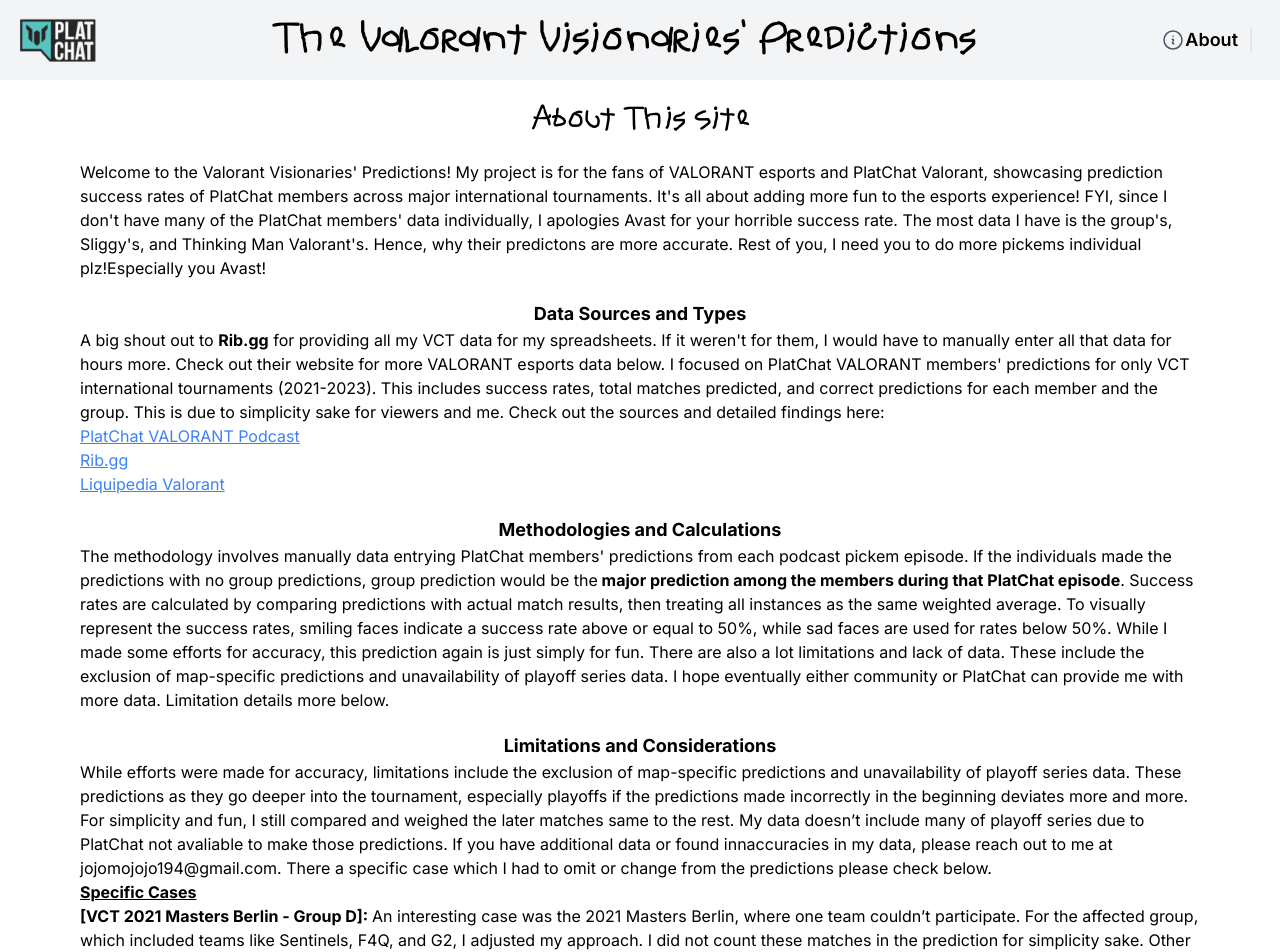
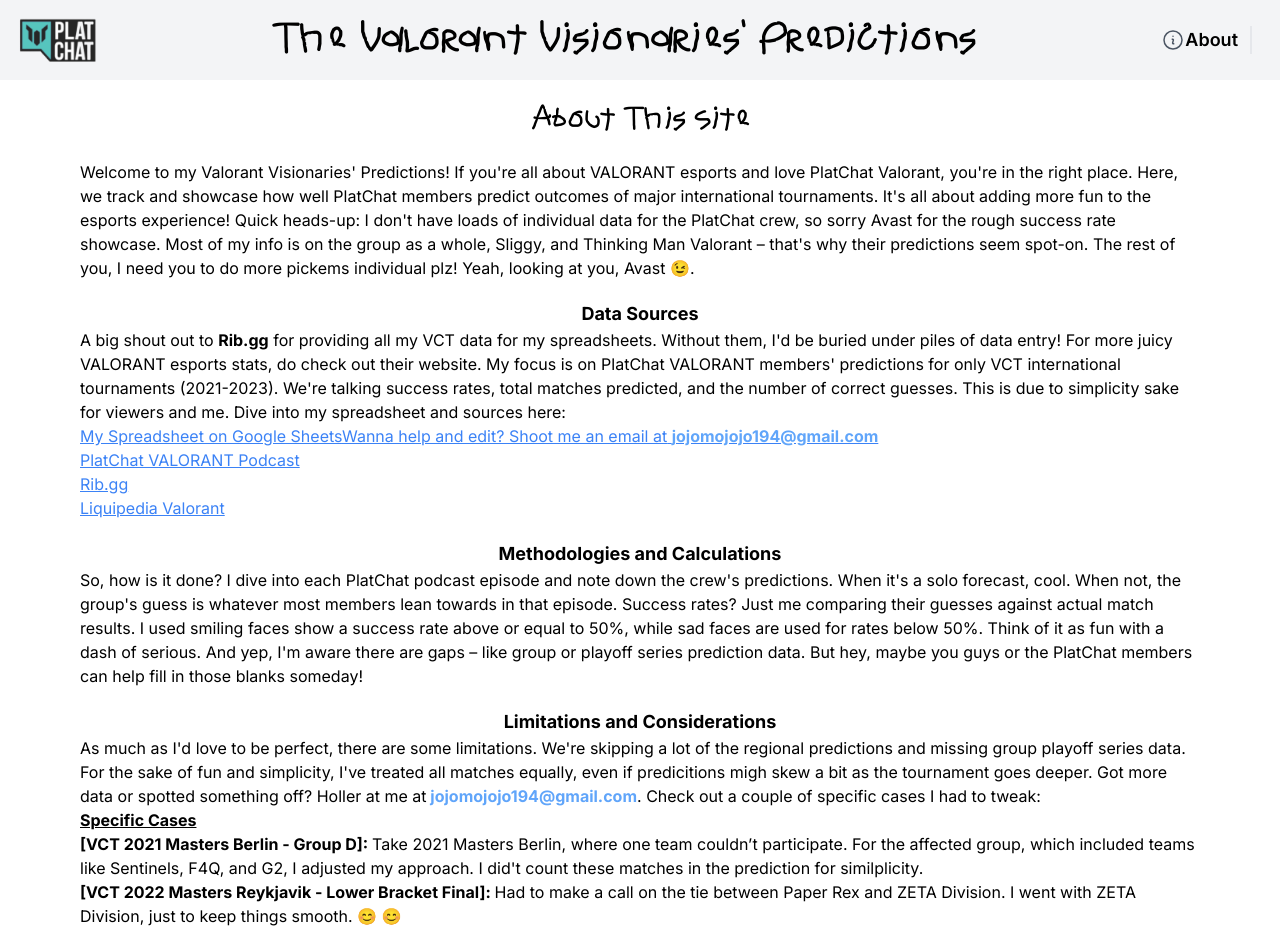
Before and after one commit to johnspeed114/platchat-predictions, a Next.js app: page /about in a window 1280 px wide. Shown: the top 952 px of the page. Built offline with nearby package versions, Linux system fonts and the light colour scheme.

Commit message:
updated data and content'

```diff
--- a/app/about/page.tsx
+++ b/app/about/page.tsx
@@ -1,4 +1,3 @@
-'use client';
 import React from 'react';
 
 export default function About() {
@@ -9,34 +8,43 @@
           About This Site
         </h1>
         <p className="mb-5">
-          Welcome to the Valorant Visionaries' Predictions! My project is for
-          the fans of VALORANT esports and PlatChat Valorant, showcasing
-          prediction success rates of PlatChat members across major
-          international tournaments. It's all about adding more fun to the
-          esports experience! FYI, since I don't have many of the PlatChat
-          members' data individually, I apologies Avast for your horrible
-          success rate. The most data I have is the group's, Sliggy's, and
-          Thinking Man Valorant's. Hence, why their predictons are more
-          accurate. Rest of you, I need you to do more pickems individual
-          plz!Especially you Avast!
+          Welcome to my Valorant Visionaries' Predictions! If you're all about
+          VALORANT esports and love PlatChat Valorant, you're in the right
+          place. Here, we track and showcase how well PlatChat members predict
+          outcomes of major international tournaments. It's all about adding
+          more fun to the esports experience! Quick heads-up: I don't have loads
+          of individual data for the PlatChat crew, so sorry Avast for the rough
+          success rate showcase. Most of my info is on the group as a whole,
+          Sliggy, and Thinking Man Valorant – that's why their predictions seem
+          spot-on. The rest of you, I need you to do more pickems individual
+          plz! Yeah, looking at you, Avast 😉.
         </p>
         <section>
           {/* [TO DO]
         Maybe also add my google sheets(read ONLY) to this and !!!ALL NEEDS TO BE GRAMMATICALLY CHECKED AGAIN THRU CHATGPT */}
-          <h2 className="font-bold text-lg text-center">
-            Data Sources and Types
-          </h2>
+          <h2 className="font-bold text-lg text-center">Data Sources</h2>
           <p className="mb-5">
             A big shout out to <b>Rib.gg</b> for providing all my VCT data for
-            my spreadsheets. If it weren't for them, I would have to manually
-            enter all that data for hours more. Check out their website for more
-            VALORANT esports data below. I focused on PlatChat VALORANT members'
-            predictions for only VCT international tournaments (2021-2023). This
-            includes success rates, total matches predicted, and correct
-            predictions for each member and the group. This is due to simplicity
-            sake for viewers and me. Check out the sources and detailed findings
-            here:
+            my spreadsheets. Without them, I'd be buried under piles of data
+            entry! For more juicy VALORANT esports stats, do check out their
+            website. My focus is on PlatChat VALORANT members' predictions for
+            only VCT international tournaments (2021-2023). We're talking
+            success rates, total matches predicted, and the number of correct
+            guesses. This is due to simplicity sake for viewers and me. Dive
+            into my spreadsheet and sources here:
             <ul className="underline text-blue-500 ">
+              <li>
+                <a href="https://docs.google.com/spreadsheets/d/1Qv1Qqz5Zw3XQ5e0W1r0YyKJ2xT6ZQZQX/edit#gid=0">
+                  My Spreadsheet on Google Sheets
+                </a>
+                Wanna help and edit? Shoot me an email at{' '}
+                <a
+                  href="mailto:jojomojojo194@gmail.com"
+                  className="text-blue-400"
+                >
+                  <strong> jojomojojo194@gmail.com</strong>
+                </a>
+              </li>
               <li>
                 <a href="https://www.youtube.com/@PlatChatVALORANT">
                   PlatChat VALORANT Podcast
@@ -58,24 +66,16 @@
             Methodologies and Calculations
           </h2>
           <p className="mb-5">
-            The methodology involves manually data entrying PlatChat members'
-            predictions from each podcast pickem episode. If the individuals
-            made the predictions with no group predictions, group prediction
-            would be the
-            <b>
-              {' '}
-              major prediction among the members during that PlatChat episode
-            </b>
-            . Success rates are calculated by comparing predictions with actual
-            match results, then treating all instances as the same weighted
-            average. To visually represent the success rates, smiling faces
-            indicate a success rate above or equal to 50%, while sad faces are
-            used for rates below 50%. While I made some efforts for accuracy,
-            this prediction again is just simply for fun. There are also a lot
-            limitations and lack of data. These include the exclusion of
-            map-specific predictions and unavailability of playoff series data.
-            I hope eventually either community or PlatChat can provide me with
-            more data. Limitation details more below.
+            So, how is it done? I dive into each PlatChat podcast episode and
+            note down the crew's predictions. When it's a solo forecast, cool.
+            When not, the group's guess is whatever most members lean towards in
+            that episode. Success rates? Just me comparing their guesses against
+            actual match results. I used smiling faces show a success rate above
+            or equal to 50%, while sad faces are used for rates below 50%. Think
+            of it as fun with a dash of serious. And yep, I'm aware there are
+            gaps – like group or playoff series prediction data. But hey, maybe
+            you guys or the PlatChat members can help fill in those blanks
+            someday!
           </p>
         </section>
         <section>
@@ -84,33 +84,28 @@
           </h2>
           {/* [TO DO] find and look at my design drawing for limitation info */}
           <p className="mb-5">
-            While efforts were made for accuracy, limitations include the
-            exclusion of map-specific predictions and unavailability of playoff
-            series data. These predictions as they go deeper into the
-            tournament, especially playoffs if the predictions made incorrectly
-            in the beginning deviates more and more. For simplicity and fun, I
-            still compared and weighed the later matches same to the rest. My
-            data doesn’t include many of playoff series due to PlatChat not
-            avaliable to make those predictions. If you have additional data or
-            found innaccuracies in my data, please reach out to me at
-            jojomojojo194@gmail.com. There a specific case which I had to omit
-            or change from the predictions please check below.
+            As much as I'd love to be perfect, there are some limitations. We're
+            skipping a lot of the regional predictions and missing group playoff
+            series data. For the sake of fun and simplicity, I've treated all
+            matches equally, even if predicitions migh skew a bit as the
+            tournament goes deeper. Got more data or spotted something off?
+            Holler at me at
+            <a href="mailto:jojomojojo194@gmail.com" className="text-blue-400">
+              <strong> jojomojojo194@gmail.com</strong>
+            </a>
+            . Check out a couple of specific cases I had to tweak:
             <br />
             <b className="underline">Specific Cases</b>
             <br />
             <b>[VCT 2021 Masters Berlin - Group D]: </b>
-            An interesting case was the 2021 Masters Berlin, where one team
-            couldn’t participate. For the affected group, which included teams
-            like Sentinels, F4Q, and G2, I adjusted my approach. I did not count
-            these matches in the prediction for simplicity sake. Other events
-            with same treatment include VCT Stage 3 Masters Reykjavik and VCT
-            Stage 3 Masters 2023.
+            Take 2021 Masters Berlin, where one team couldn’t participate. For
+            the affected group, which included teams like Sentinels, F4Q, and
+            G2, I adjusted my approach. I did't count these matches in the
+            prediction for similplicity.
             <br />
-            <b>[VCT 2022 Masters Reykjavik - Lower Bracket Final]: </b>Among the
-            PlatChat members, I had to make a decision on how to handle the
-            lower bracket final as it was a tie between Paper Rex and ZETA
-            Division. Due to my geneorsity, I gave the group to ZETA Division.
-            😊
+            <b>[VCT 2022 Masters Reykjavik - Lower Bracket Final]: </b>Had to
+            make a call on the tie between Paper Rex and ZETA Division. I went
+            with ZETA Division, just to keep things smooth. 😊 😊
             {/* [TO DO] add the missing data points (noticable ones like the group preds) like mention them right above */}
           </p>
         </section>
@@ -119,19 +114,19 @@
           <h2 className="font-bold text-lg text-center">Future Direction</h2>
           <p className="mb-5">
             I am looking to refine my methodology and expand the scope of my
-            analysis. Feedback and suggestions from the community are always
-            welcome. Future updates may include more regional matches and
-            interactive data visualizations.
+            analysis. Got feedback or ideas? I'm all ears! Future plans? Expect
+            more regional matches and some snazzy interactive data
+            visualizations to play with.
           </p>
         </section>
         <section>
           <h2 className="font-bold text-lg text-center">Contact and Credits</h2>
           <p className="mb-5">
-            For inquiries or feedback, please reach out to me at:
+            For any thoughts or feedback, drop me a line at:
             <a href="mailto:jojomojojo194@gmail.com" className="text-blue-400">
               <strong> jojomojojo194@gmail.com</strong>
             </a>
-            . Special thanks to the PlatChat for being a key source of the
+            . And a massive shoutout PlatChat for being a key source of the
             predictions data and to the VALORANT community for their enthusiasm
             and support.
           </p>
--- a/app/components/Bars.tsx
+++ b/app/components/Bars.tsx
@@ -1,3 +1,4 @@
+'use client';
 import React from 'react';
 import Image from 'next/image';
 import { PredictionData, PredictionType } from '../types';
@@ -35,7 +36,7 @@
   // [TO DO] make the bars for mobile all min-width so they dont get too small
   const values: string[] = predictionTypeMapping[type];
   return (
-    <div className="flex items-end min-h-90  rounded-sm max-w-sm sm:max-w-fit overflow-x-auto">
+    <div className="flex items-end min-h-90  rounded-sm max-w-sm sm:max-w-fit overflow-x-auto overflow-y-hidden">
       {data.map((item, index) => {
         if (!item[values[2]]) return null;
         return (
```
Also changed, not shown: public/data.json (+5 -2 lines).
